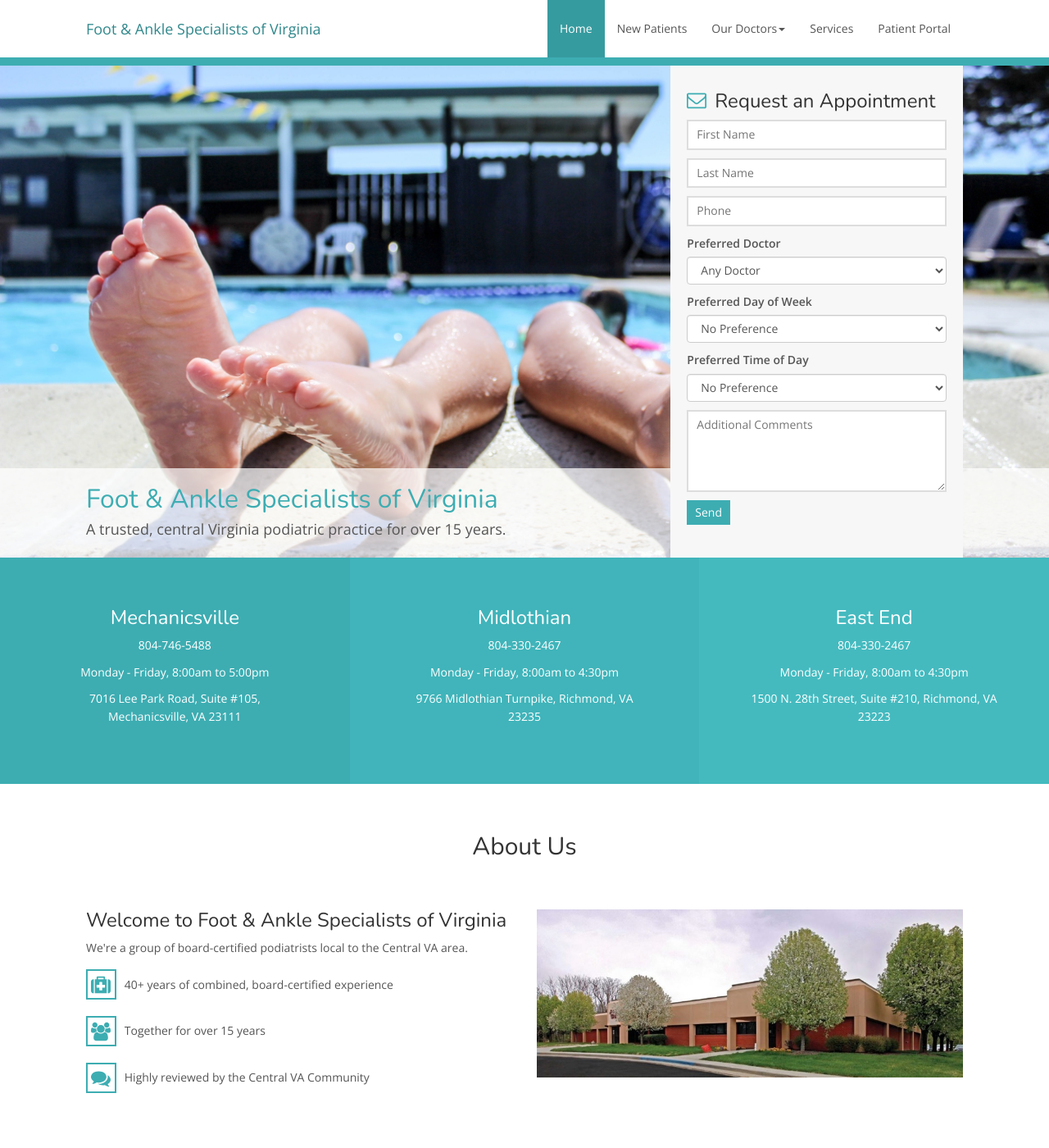
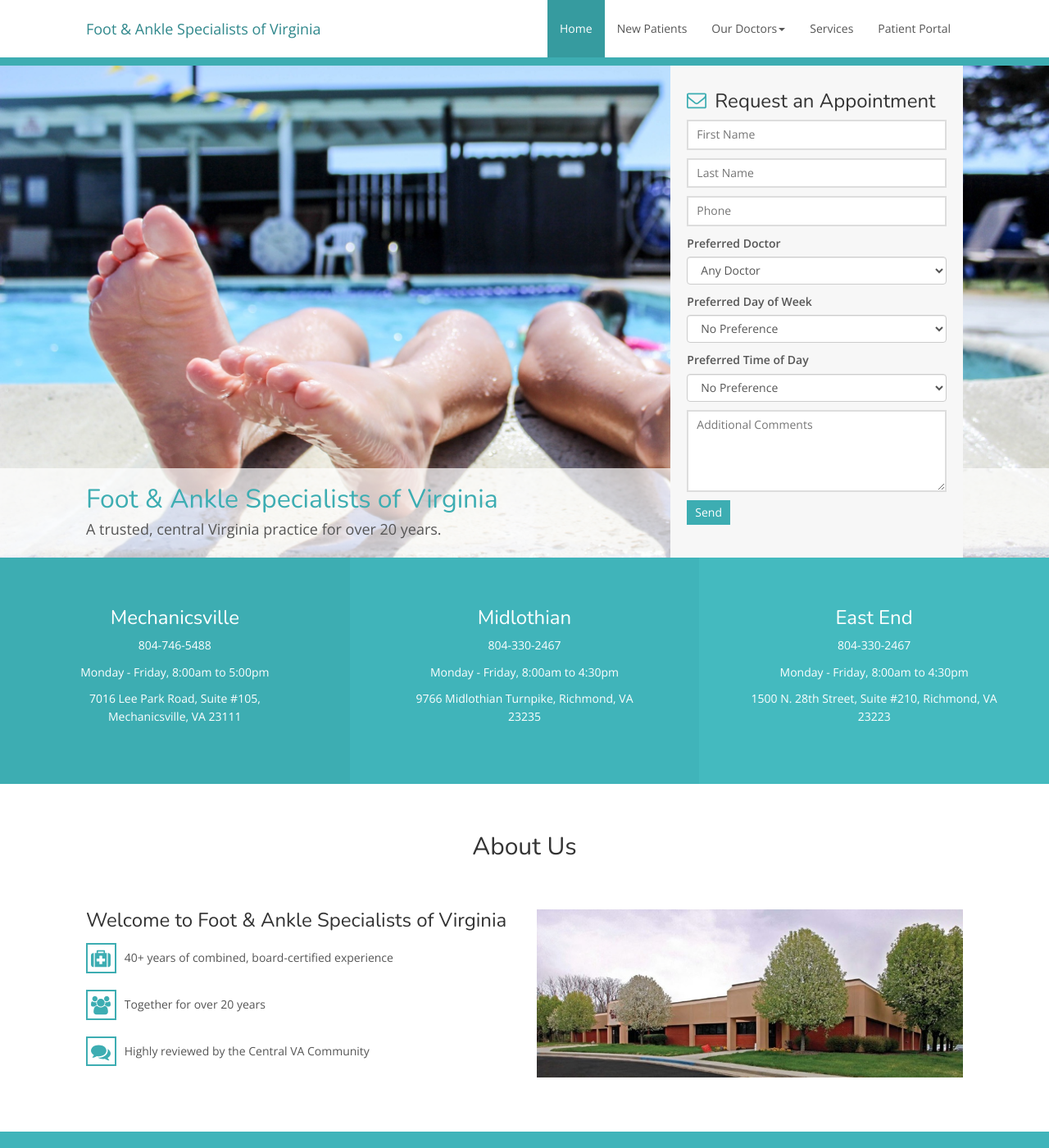
Before and after one commit to smrubin/fasv, a Jekyll site: the page built from index.html, in a window 1280 px wide and 1400 px high. Shown: the whole window at 82% size. Built offline with Jekyll 4.4.1, drawn with Linux system fonts in a browser that asks for light colours; nearby versions of some CDN libraries.

Commit message:
Content updates on several pages

```diff
--- a/_config.yml
+++ b/_config.yml
@@ -8,7 +8,7 @@
 hero:
     hero_img: hero.jpg
     hero_title: Foot & Ankle Specialists of Virginia
-    hero_description: A trusted, central Virginia podiatric practice for over 15 years.
+    hero_description: A trusted, central Virginia practice for over 20 years.
 
 # Testimonials
 testimonials:
--- a/dr-laurence-rubin-dpm.html
+++ b/dr-laurence-rubin-dpm.html
@@ -10,7 +10,7 @@
 		</div>
 		<h2>Dr. Laurence G. Rubin</h2>
 		<h4>DPM, FACFAS</h4>
-		<p>Dr. Laurence Rubin is a leading podiatrist and foot and ankle surgeon involved on the local, state, and national levels. Practicing foot and ankle surgery for more than 20 years, he is double board certified in Foot Surgery and Rearfoot Reconstruction and Ankle Surgery. He is a past president of the Richmond Academy of Podiatric Medicine. He served on the Board of Directors for the Virginia Podiatric Medical Association from 2001 to 2004 and was the scientific chairman for the state meeting from 2007 to 2011. Currently, Dr. Rubin serves on the Board of Directors for the American College of Foot and Ankle Surgeons, where he was treasurer in 2015 and will be vice president in 2016. Furthermore, Dr. Rubin continues to lecture on both a national and international level, has authored several papers and chapters in books, and serves as a section editor for several journals. He co-designed and co-invented "EZ Frame," a patented, hybrid external fixation frame used for limb salvage, trauma, and reconstruction of the foot.</p>
+		<p>Dr. Laurence Rubin is a leading podiatrist and foot and ankle surgeon involved on the local, state, and national levels. Practicing foot and ankle surgery for more than 25 years, he is double board certified in Foot Surgery and Rearfoot Reconstruction and Ankle Surgery. He is a past president of the Richmond Academy of Podiatric Medicine. He served on the Board of Directors for the Virginia Podiatric Medical Association from 2001 to 2004 and was the scientific chairman for the state meeting from 2007 to 2011. Currently, Dr. Rubin serves as President for the American College of Foot and Ankle Surgeons, where he was treasurer in 2015 and vice president in 2016. Furthermore, Dr. Rubin continues to lecture on both a national and international level, has authored several papers and chapters in books, and serves as a section editor for several journals. He co-designed and co-invented "EZ Frame," a patented, hybrid external fixation frame used for limb salvage, trauma, and reconstruction of the foot.</p>
 		<p class="list-header">Certifications</p>
 		<ul>
 			<li>Foot Surgery, American Board of Foot and Ankle Surgery (1994)</li>
@@ -28,7 +28,6 @@
 		<p class="list-header">Professional Affiliations</p>
 		<ul>
 			<li>American College of Foot and Ankle Surgery, Fellow and Lecturer, Board of Directors (2011-Present)</li>
-			<li>American Podiatric Medical Association, Member and Lecturer</li>
 			<li>Virginia Podiatric Medical Association, Board of Direction ('01-'04), Scientific Chairman for State Meeting ('07-'10)</li>
 			<li>Richmond Academy of Podiatric Medicine, President ('01-'03)</li>
 			<li>American Board of Foot and Ankle Surgery, Oral Examiner for Foot Surgery and Rearfoot Reconstruction and Ankle Surgery</li>
--- a/index.html
+++ b/index.html
@@ -47,7 +47,6 @@
         <div class="row">
             <div class="col-sm-6">
                 <h3>Welcome to Foot & Ankle Specialists of Virginia</h3>
-                <p>We're a group of board-certified podiatrists local to the Central VA area.</p>
 
                 <div class="media">
                     <div class="media-left">
@@ -67,7 +66,7 @@
                         </div>
                     </div>
                     <div class="media-body">
-                        <p>Together for over 15 years</p>
+                        <p>Together for over 20 years</p>
                     </div>
                 </div>
 
```
